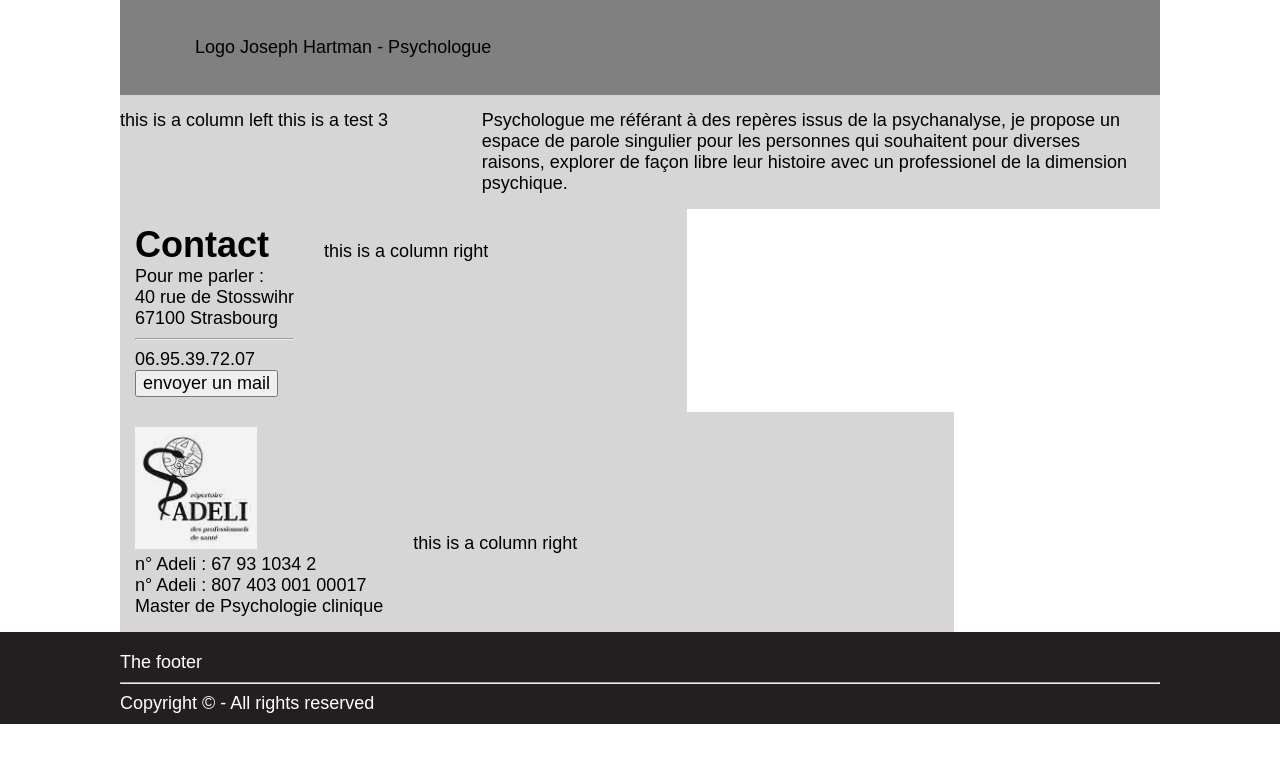
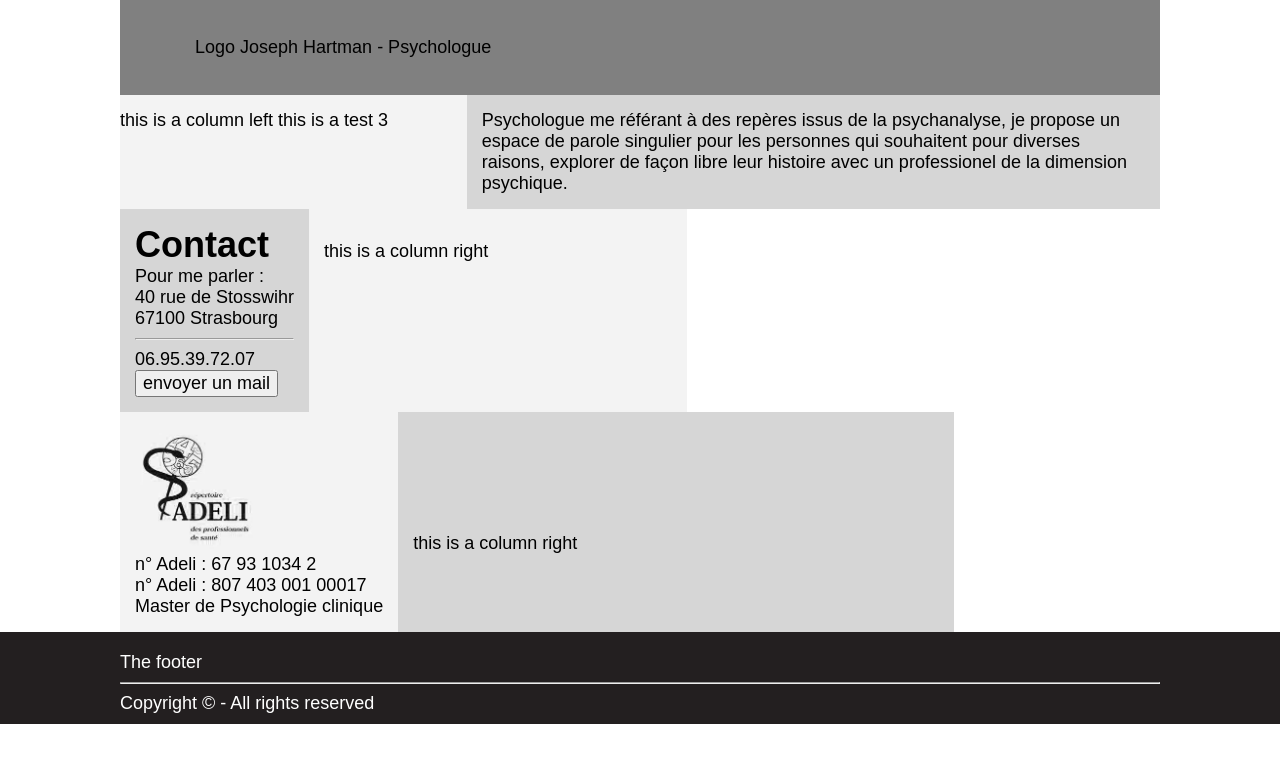
Before and after one commit to quent01/Site-Psychologue, a website: page app/index.html in a window 1280 px wide. Drawn offline with Linux system fonts and the light colour scheme.

Commit message:
Correction couleur grille

```diff
--- a/app/styles/less/base/_typography.less
+++ b/app/styles/less/base/_typography.less
@@ -4,19 +4,20 @@
 		font-weight: @fw-black;
 		font-style: normal;
 		src: url('@{font-path}/black/LatoBla.eot');
-	    src: url('@{font-path}/black/LatoBla.eot') format('embedded-opentype'),
+	    src: url('@{font-path}/black/LatoBla.eot?#iefix') format('embedded-opentype'),
 	         url('@{font-path}/black/LatoBla.woff2') format('woff2'),
 	         url('@{font-path}/black/LatoBla.woff') format('woff'),
 	         url('@{font-path}/black/LatoBla.ttf') format('truetype'),
 	         url('@{font-path}/black/LatoBla.svg#LatoBla') format('svg');
 	}
+
 // Lato Black Italic
 	@font-face{
 		font-family: 'lato';
 		font-weight: @fw-black;
 		font-style: italic;
 		src: url('@{font-path}/black/LatoBlaIta.eot');
-	    src: url('@{font-path}/black/LatoBlaIta.eot') format('embedded-opentype'),
+	    src: url('@{font-path}/black/LatoBlaIta.eot?#iefix') format('embedded-opentype'),
 	         url('@{font-path}/black/LatoBlaIta.woff2') format('woff2'),
 	         url('@{font-path}/black/LatoBlaIta.woff') format('woff'),
 	         url('@{font-path}/black/LatoBlaIta.ttf') format('truetype'),
@@ -29,7 +30,7 @@
 		font-weight: @fw-bold;
 		font-style: normal;
 		src: url('@{font-path}/bold/LatoBol.eot');
-	    src: url('@{font-path}/bold/LatoBol.eot') format('embedded-opentype'),
+	    src: url('@{font-path}/bold/LatoBol.eot?#iefix') format('embedded-opentype'),
 	         url('@{font-path}/bold/LatoBol.woff2') format('woff2'),
 	         url('@{font-path}/bold/LatoBol.woff') format('woff'),
 	         url('@{font-path}/bold/LatoBol.ttf') format('truetype'),
@@ -41,7 +42,7 @@
 		font-weight: @fw-bold;
 		font-style: italic;
 		src: url('@{font-path}/bold/LatoBolIta.eot');
-	    src: url('@{font-path}/bold/LatoBolIta.eot') format('embedded-opentype'),
+	    src: url('@{font-path}/bold/LatoBolIta.eot?#iefix') format('embedded-opentype'),
 	         url('@{font-path}/bold/LatoBolIta.woff2') format('woff2'),
 	         url('@{font-path}/bold/LatoBolIta.woff') format('woff'),
 	         url('@{font-path}/bold/LatoBolIta.ttf') format('truetype'),
@@ -54,7 +55,7 @@
 		font-weight: @fw-regular;
 		font-style: normal;
 		src: url('@{font-path}/regular/LatoReg.eot');
-	    src: url('@{font-path}/regular/LatoReg.eot') format('embedded-opentype'),
+	    src: url('@{font-path}/regular/LatoReg.eot?#iefix') format('embedded-opentype'),
 	         url('@{font-path}/regular/LatoReg.woff2') format('woff2'),
 	         url('@{font-path}/regular/LatoReg.woff') format('woff'),
 	         url('@{font-path}/regular/LatoReg.ttf') format('truetype'),
@@ -66,7 +67,7 @@
 		font-weight: @fw-regular;
 		font-style: italic;
 		src: url('@{font-path}/regular/LatoRegIta.eot');
-	    src: url('@{font-path}/regular/LatoRegIta.eot') format('embedded-opentype'),
+	    src: url('@{font-path}/regular/LatoRegIta.eot?#iefix') format('embedded-opentype'),
 	         url('@{font-path}/regular/LatoRegIta.woff2') format('woff2'),
 	         url('@{font-path}/regular/LatoRegIta.woff') format('woff'),
 	         url('@{font-path}/regular/LatoRegIta.ttf') format('truetype'),
@@ -79,7 +80,7 @@
 		font-weight: @fw-light;
 		font-style: normal;
 		src: url('@{font-path}/light/LatoLig.eot');
-	    src: url('@{font-path}/light/LatoLig.eot') format('embedded-opentype'),
+	    src: url('@{font-path}/light/LatoLig.eot?#iefix') format('embedded-opentype'),
 	         url('@{font-path}/light/LatoLig.woff2') format('woff2'),
 	         url('@{font-path}/light/LatoLig.woff') format('woff'),
 	         url('@{font-path}/light/LatoLig.ttf') format('truetype'),
@@ -91,7 +92,7 @@
 		font-weight: @fw-light;
 		font-style: italic;
 		src: url('@{font-path}/light/LatoLigIta.eot');
-	    src: url('@{font-path}/light/LatoLigIta.eot') format('embedded-opentype'),
+	    src: url('@{font-path}/light/LatoLigIta.eot?#iefix') format('embedded-opentype'),
 	         url('@{font-path}/light/LatoLigIta.woff2') format('woff2'),
 	         url('@{font-path}/light/LatoLigIta.woff') format('woff'),
 	         url('@{font-path}/light/LatoLigIta.ttf') format('truetype'),
@@ -104,7 +105,7 @@
 		font-weight: @fw-hairline;
 		font-style: normal;
 		src: url('@{font-path}/hairline/LatoHai.eot');
-	    src: url('@{font-path}/hairline/LatoHai.eot') format('embedded-opentype'),
+	    src: url('@{font-path}/hairline/LatoHai.eot?#iefix') format('embedded-opentype'),
 	         url('@{font-path}/hairline/LatoHai.woff2') format('woff2'),
 	         url('@{font-path}/hairline/LatoHai.woff') format('woff'),
 	         url('@{font-path}/hairline/LatoHai.ttf') format('truetype'),
@@ -116,7 +117,7 @@
 		font-weight: @fw-hairline;
 		font-style: italic;
 	    src: url('@{font-path}/hairline/LatoHaiIta.eot');
-	    src: url('@{font-path}/hairline/LatoHaiIta.eot') format('embedded-opentype'),
+	    src: url('@{font-path}/hairline/LatoHaiIta.eot?#iefix') format('embedded-opentype'),
 	         url('@{font-path}/hairline/LatoHaiIta.woff2') format('woff2'),
 	         url('@{font-path}/hairline/LatoHaiIta.woff') format('woff'),
 	         url('@{font-path}/hairline/LatoHaiIta.ttf') format('truetype'),
--- a/app/styles/less/utils/_variables.less
+++ b/app/styles/less/utils/_variables.less
@@ -13,7 +13,7 @@
 	@c-footer : #231f20;
 
 	@c-col-dark : #d6d6d6;
-	@c-col-light : #d6d6d6;
+	@c-col-light : #f3f3f3;
 
 
 // PADDINGS
```
Also changed, not shown: app/styles/css/main.css.
